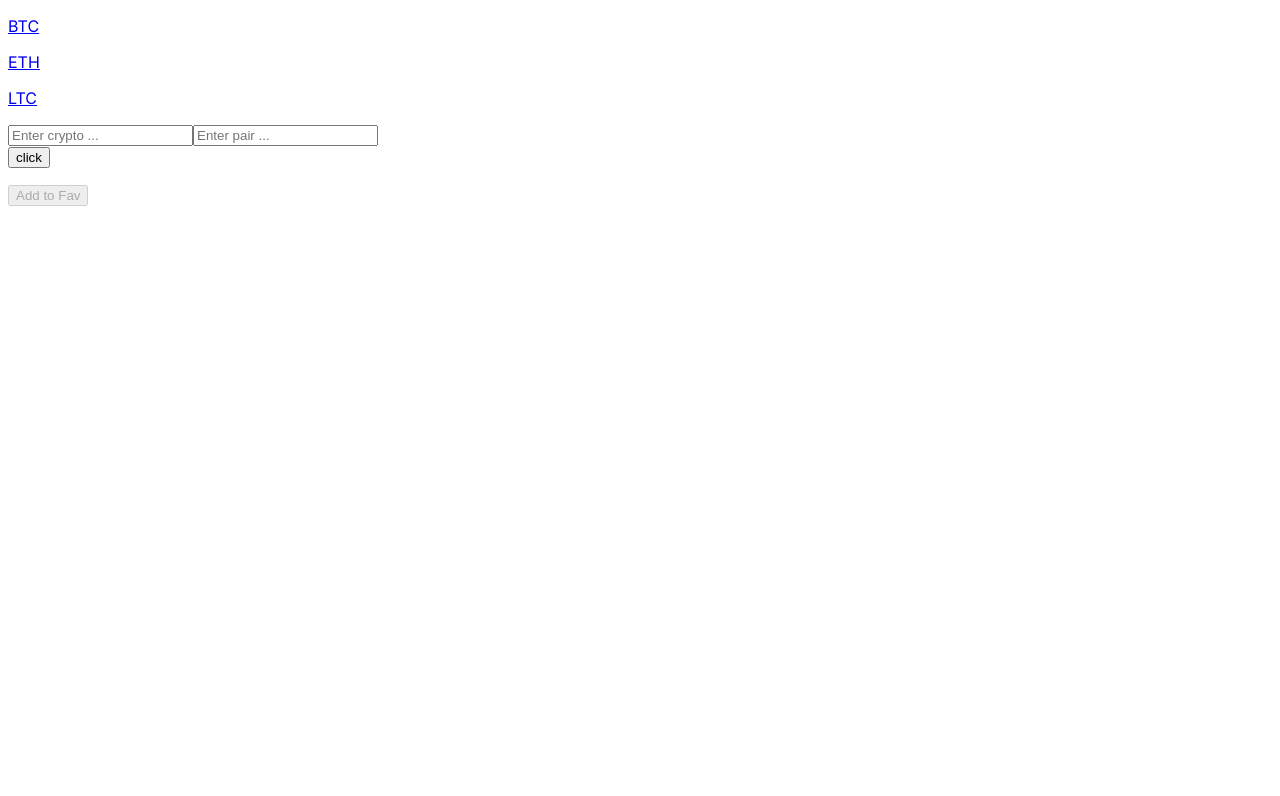
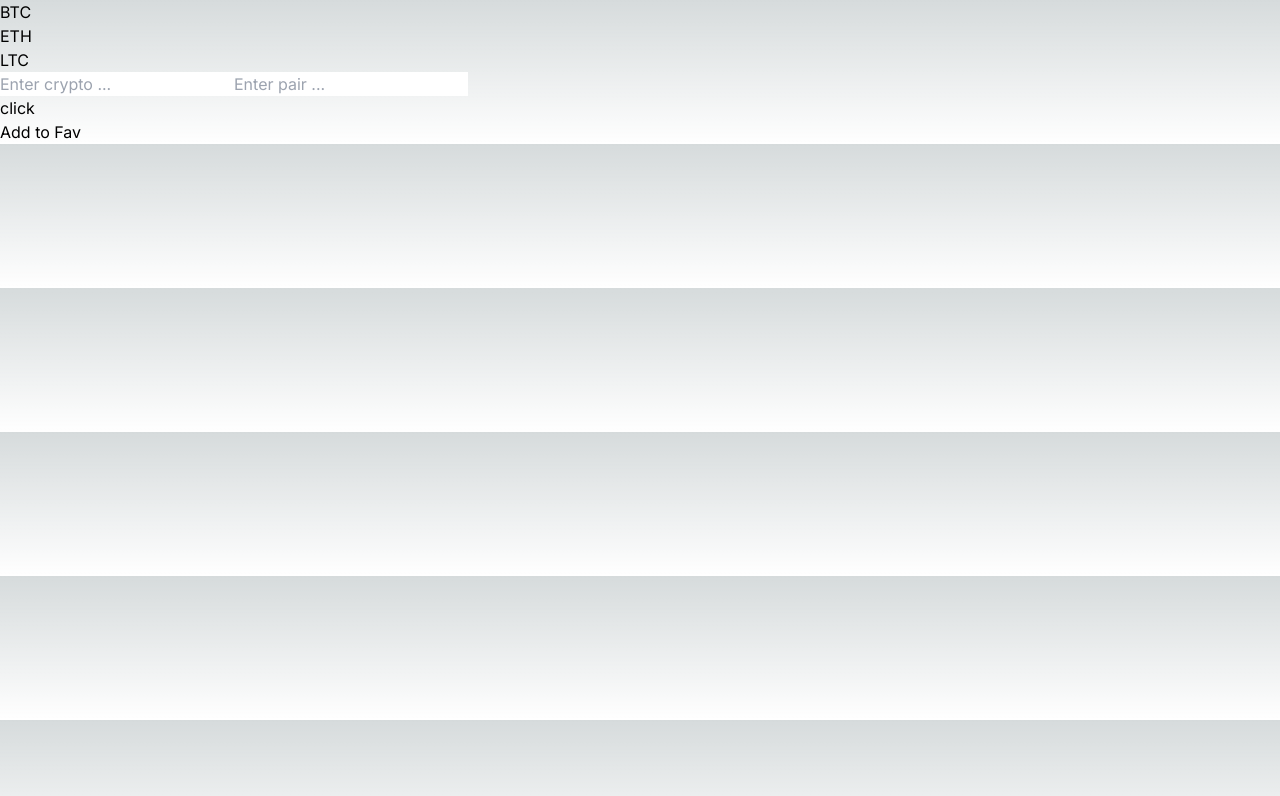
Before and after one commit to StandaFrontMan/Crypto-Tracker, a Next.js app in the folder ts-proj/: page / in a window 1280 px wide. Shown: the top 796 px of the page. Built offline with nearby package versions, Linux system fonts and the light colour scheme.

Commit message:
Refactor HTML for improved semantics

```diff
--- a/ts-proj/app/components/OwnCoinComponent.tsx
+++ b/ts-proj/app/components/OwnCoinComponent.tsx
@@ -9,7 +9,6 @@ import { addCoin } from "../redux/features/usersCoinsSlice";
 export default function OwnCoinComponent() {
 
     const dispatch = useAppDispatch();
-    const { coins } = useAppSelector(state => state.coin)
 
     const [cryptoName, setCryptoName] = useState<string>('');
     const [fiatPair, setFiatPair] = useState<string>('');
@@ -32,31 +31,33 @@ export default function OwnCoinComponent() {
     }
 
     return (
-        <main>
-            <div>
+        <main className="coin-container">
+            <div className="input-container">
                 <input
                     type="text"
+                    className="crypto-input"
                     placeholder="Enter crypto ..."
                     value={cryptoName}
                     onChange={(e) => setCryptoName(e.target.value.toUpperCase())}
                 />
                 <input
                     type="text"
+                    className="pair-input"
                     placeholder="Enter pair ..."
                     value={fiatPair}
                     onChange={(e) => setFiatPair(e.target.value.toUpperCase())}
                 />
             </div>
-            <div>
-                <button onClick={handleClick}>click</button>
+            <div className="button-container">
+                <button className="fetch-button" onClick={handleClick}>click</button>
             </div>
-            <div>
+            <div className="data-container">
                 <p>{data?.symbol}</p>
                 <p>{data?.day}</p>
                 <p>{data?.close}</p>
             </div>
-            <div>
-                <button onClick={handleAddCoin} disabled={!data}>Add to Fav</button>
+            <div className="add-button-container">
+                <button className="add-button" onClick={handleAddCoin} disabled={!data}>Add to Fav</button>
             </div>
         </main>
     )
--- a/ts-proj/app/constantCryptos/btc/page.tsx
+++ b/ts-proj/app/constantCryptos/btc/page.tsx
@@ -13,15 +13,15 @@ export default async function Bitcoin() {
     const btc = await getCryptoData({ cryptoName, fiatPair });
 
     return (
-        <div>
-            <div>
-                <p>{btc.symbol}</p>
-                <p>{btc.day}</p>
-                <p>{btc.close}</p>
+        <div className="bitcoin-container">
+            <div className="btc-details">
+                <p className="btc-symbol">{btc.symbol}</p>
+                <p className="btc-day">{btc.day}</p>
+                <p className="btc-close">{btc.close}</p>
             </div>
-            <div>
-                <Link href='/'>Home</Link>
-            </div>
+        <div className="home-link">
+            <Link href='/'>Home</Link>
         </div>
+    </div>
     )
 }
--- a/ts-proj/app/constantCryptos/eth/page.tsx
+++ b/ts-proj/app/constantCryptos/eth/page.tsx
@@ -13,13 +13,13 @@ export default async function Ethereum() {
     const eth = await getCryptoData({ cryptoName, fiatPair });
 
     return (
-        <div>
-            <div>
-                <p>{eth.symbol}</p>
-                <p>{eth.day}</p>
-                <p>{eth.close}</p>
-            </div>
-            <div>
+        <div className="ethereum-container">
+                <div className="eth-details">
+                    <p className="eth-symbol">{eth.symbol}</p>
+                    <p className="eth-day">{eth.day}</p>
+                    <p className="eth-close">{eth.close}</p>
+                </div>
+            <div className="home-link">
                 <Link href='/'>Home</Link>
             </div>
         </div>
--- a/ts-proj/app/constantCryptos/ltc/page.tsx
+++ b/ts-proj/app/constantCryptos/ltc/page.tsx
@@ -13,13 +13,13 @@ export default async function LiteCoin() {
     const ltc = await getCryptoData({ cryptoName, fiatPair });
 
     return (
-        <div>
-            <div>
-                <p>{ltc.symbol}</p>
-                <p>{ltc.day}</p>
-                <p>{ltc.close}</p>
-            </div>
-            <div>
+        <div className="litecoin-container">
+                <div className="ltc-details">
+                    <p className="ltc-symbol">{ltc.symbol}</p>
+                    <p className="ltc-day">{ltc.day}</p>
+                    <p className="ltc-close">{ltc.close}</p>
+                </div>
+            <div className="home-link">
                 <Link href='/'>Home</Link>
             </div>
         </div>
--- a/ts-proj/app/globals.css
+++ b/ts-proj/app/globals.css
@@ -1,4 +1,4 @@
-/* @tailwind base;
+@tailwind base;
 @tailwind components;
 @tailwind utilities;
 
@@ -24,4 +24,4 @@ body {
       rgb(var(--background-end-rgb))
     )
     rgb(var(--background-start-rgb));
-} */
+}
--- a/ts-proj/app/page.tsx
+++ b/ts-proj/app/page.tsx
@@ -3,22 +3,27 @@ import OwnCoinComponent from './components/OwnCoinComponent'
 
 export default function Home() {
   return (
-    <div>
-      <div>
-        <p>
-          <Link href='/constantCryptos/btc'>BTC</Link>
-        </p>
-        <p>
-          <Link href='/constantCryptos/eth'>ETH</Link>
-        </p>
-        <p>
-          <Link href='/constantCryptos/ltc'>LTC</Link>
-        </p>
+    <div className="container">
+      <div className="navigation">
+        <nav>
+          <ul className="nav-list">
+            <li className="nav-item">
+              <Link href='/constantCryptos/btc'>BTC</Link>
+            </li>
+            <li className="nav-item">
+              <Link href='/constantCryptos/eth'>ETH</Link>
+            </li>
+            <li className="nav-item">
+              <Link href='/constantCryptos/ltc'>LTC</Link>
+            </li>
+          </ul>
+        </nav>
       </div>
-      <div>
-        <OwnCoinComponent />
+      <div className="content">
+        <section>
+          <OwnCoinComponent />
+        </section>
       </div>
-
     </div>
   )
 }
```
